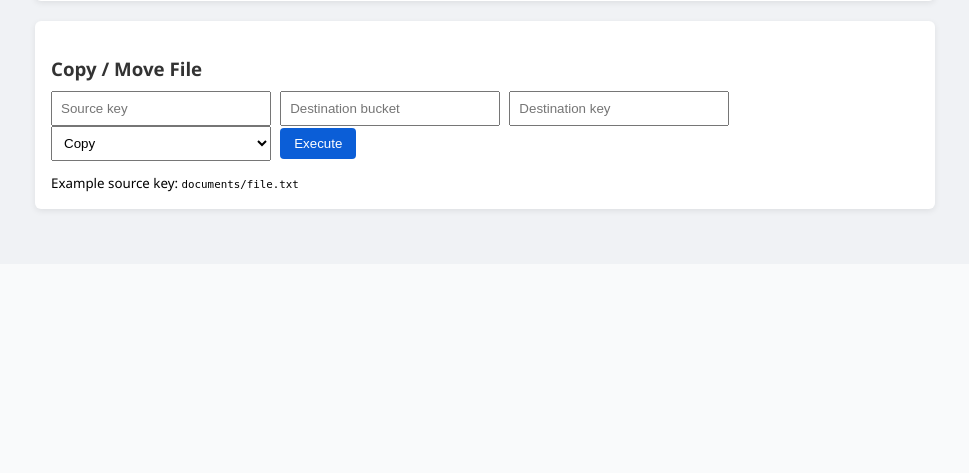
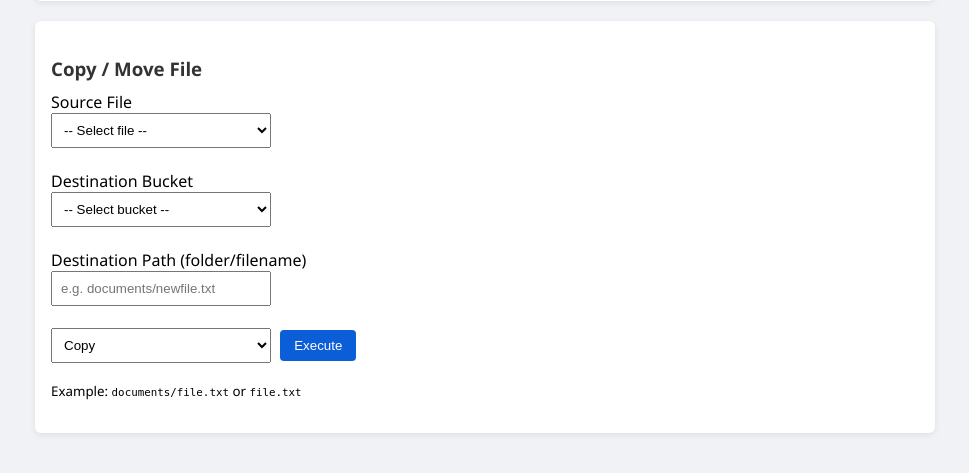
Before and after one commit to zubair819/S3_Python_Assessment, a Flask app: page /bucket/1 in a window 1280 px wide. Shown: the part 536-1009 px from the top of the page, without its empty margins (155-1124 px from the left). Before the commit the page ends 750 px from the top, so only its background shows below. Run offline with Flask 3, Linux system fonts and the light colour scheme; data that the repository does not hold is empty.

Commit message:
copy-move-update

```diff
--- a/app.py
+++ b/app.py
@@ -27,11 +27,28 @@ def create_bucket_route():
 @app.route("/bucket/<bucket_name>")
 def view_bucket(bucket_name):
     objects = list_objects(bucket_name)
+    buckets = list_buckets()
+
+    files = []
+    folders = []
+
+    for obj in objects:
+        key = obj["Key"]
+        if key.endswith("/"):
+            folders.append(key)
+        else:
+            files.append(key)
+
     return render_template(
         "bucket.html",
         bucket=bucket_name,
-        objects=objects
+        objects=objects,
+        files=files,
+        folders=folders,
+        buckets=buckets
     )
+
+
 
 @app.route("/upload", methods=["POST"])
 def upload():
@@ -79,11 +96,14 @@ def copy_move():
             move_object(src_bucket, src_key, dest_bucket, dest_key)
 
     except ValueError as e:
-        # Send error message back to UI
+        objects = list_objects(src_bucket)
         return render_template(
             "bucket.html",
             bucket=src_bucket,
-            objects=list_objects(src_bucket),
+            objects=objects,
+            files=[o["Key"] for o in objects if not o["Key"].endswith("/")],
+            folders=[o["Key"] for o in objects if o["Key"].endswith("/")],
+            buckets=list_buckets(),
             error=str(e)
         )
 
@@ -91,5 +111,6 @@ def copy_move():
 
 
 
+
 if __name__=="__main__":
  app.run(debug=True)
--- a/templates/bucket.html
+++ b/templates/bucket.html
@@ -56,23 +56,50 @@
 
    <div class="card">
     <h3>Copy / Move File</h3>
+
     <form method="POST" action="/copy-move">
+
+        <!-- Source bucket -->
         <input type="hidden" name="src_bucket" value="{{ bucket }}">
 
-            <input type="text" name="src_key" placeholder="Source key" required>
-            <input type="text" name="dest_bucket" placeholder="Destination bucket" required>
-            <input type="text" name="dest_key" placeholder="Destination key" required>
+        <!-- Source file dropdown -->
+        <label>Source File</label><br>
+        <select name="src_key" required>
+            <option value="">-- Select file --</option>
+            {% for file in files %}
+                <option value="{{ file }}">{{ file }}</option>
+            {% endfor %}
+        </select>
+        <br><br>
 
+        <!-- Destination bucket dropdown -->
+        <label>Destination Bucket</label><br>
+        <select name="dest_bucket" required>
+            <option value="">-- Select bucket --</option>
+            {% for b in buckets %}
+                <option value="{{ b.Name }}">{{ b.Name }}</option>
+            {% endfor %}
+        </select>
+        <br><br>
+
+        <!-- Destination path input -->
+        <label>Destination Path (folder/filename)</label><br>
+        <input type="text" name="dest_key" placeholder="e.g. documents/newfile.txt" required>
+        <br><br>
+
+        <!-- Action -->
         <select name="action">
             <option value="copy">Copy</option>
             <option value="move">Move</option>
         </select>
 
         <button type="submit">Execute</button>
+
+        <p><small>Example: <code>documents/file.txt</code> or <code>file.txt</code></small></p>
     </form>
+</div>
 
-        <small>Example source key: <code>documents/file.txt</code></small>
-    </div>
+
 
 </div>
 </body>
```
Lines whose indentation alone changed are shown as unchanged.
